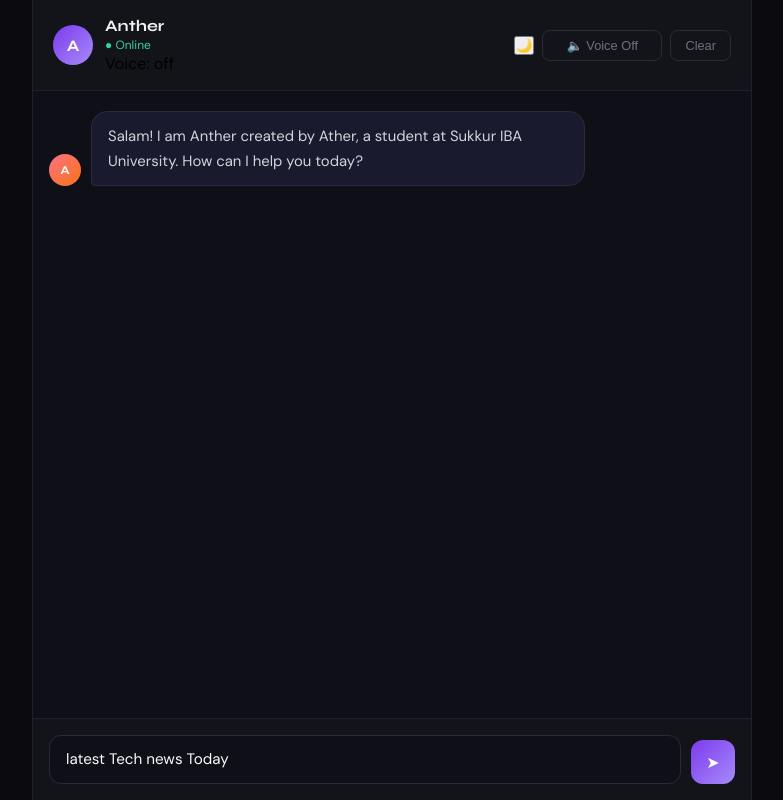
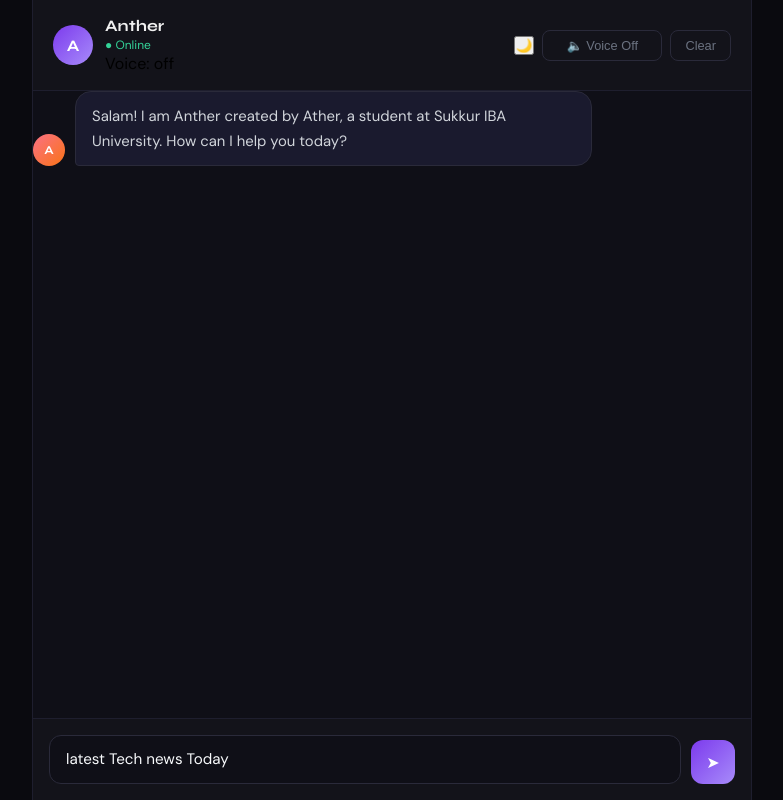
Before and after one commit to Ather17-mughal/groq-demo, a React (Vite) app: page / in a window 1280 px wide. Shown: the whole page, without its empty margins (248-1031 px from the left). Built offline with nearby package versions, Linux system fonts and the light colour scheme.

Commit message:
Fix mobile layout and header text

```diff
--- a/src/App.css
+++ b/src/App.css
@@ -187,8 +187,7 @@ h1 {
 /* ── Messages ── */
 .messages-wrapper {
   flex: 1;
-  overflow-y: auto;
-  padding: 20px 16px;
+  min-height: 0;
   display: flex;
   flex-direction: column;
   gap: 16px;
@@ -360,11 +359,12 @@ textarea:disabled {
 @media (max-width: 480px) {
   body {
     justify-content: flex-start;
+    align-items: stretch;
   }
 
   .chat-container {
     border: none;
-    height: auto;
+    height: calc(100vh - env(safe-area-inset-top));
     max-height: calc(100vh - env(safe-area-inset-top));
   }
 
@@ -381,7 +381,7 @@ textarea:disabled {
   }
 
   .messages-wrapper {
-    padding: 14px 12px 90px;
+    padding: 14px 12px 64px;
   }
 
   .input-area {
```
